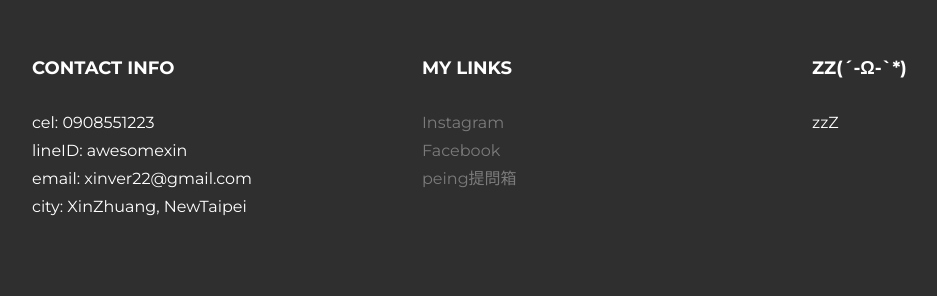
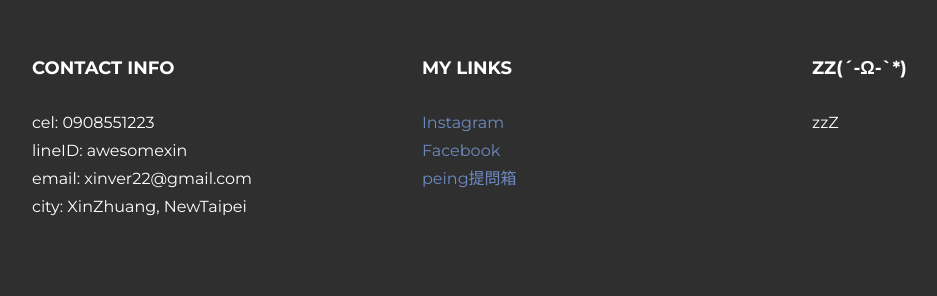
Before and after one commit to Shuai-Xin/djan, a Django app: page / in a window 1280 px wide. Shown: the part 1178-1474 px from the top of the page, without its empty margins (38-975 px from the left). Run offline with Django 3.2, Linux system fonts and the light colour scheme; some libraries are stand-ins or nearby versions.

Commit message:
new color

```diff
--- a/static/css/main.css
+++ b/static/css/main.css
@@ -48,7 +48,7 @@ p {
 
 /* Links */
 a {
-    color: #7b7b7b;
+    color: #6e8ac1;
     word-wrap: break-word;
 
     -webkit-transition: color 0.1s ease-in, background 0.1s ease-in;
```
